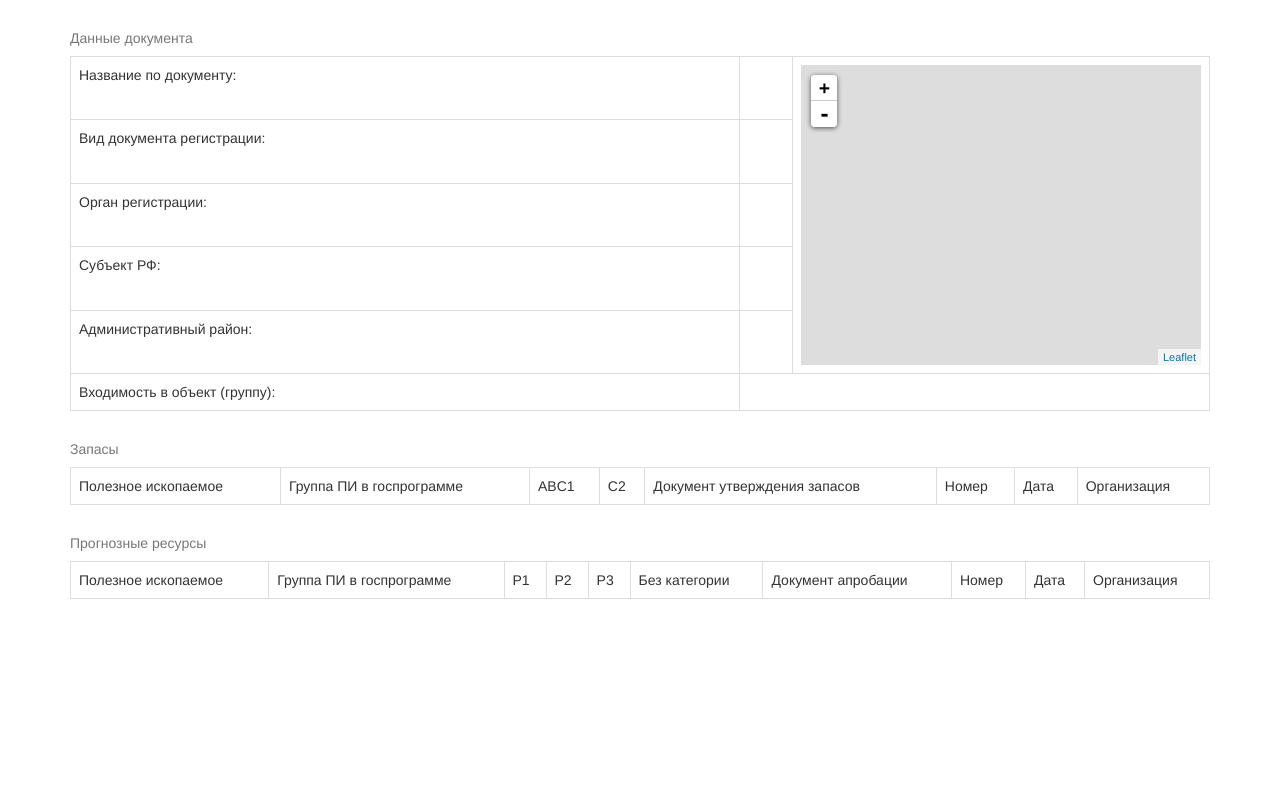
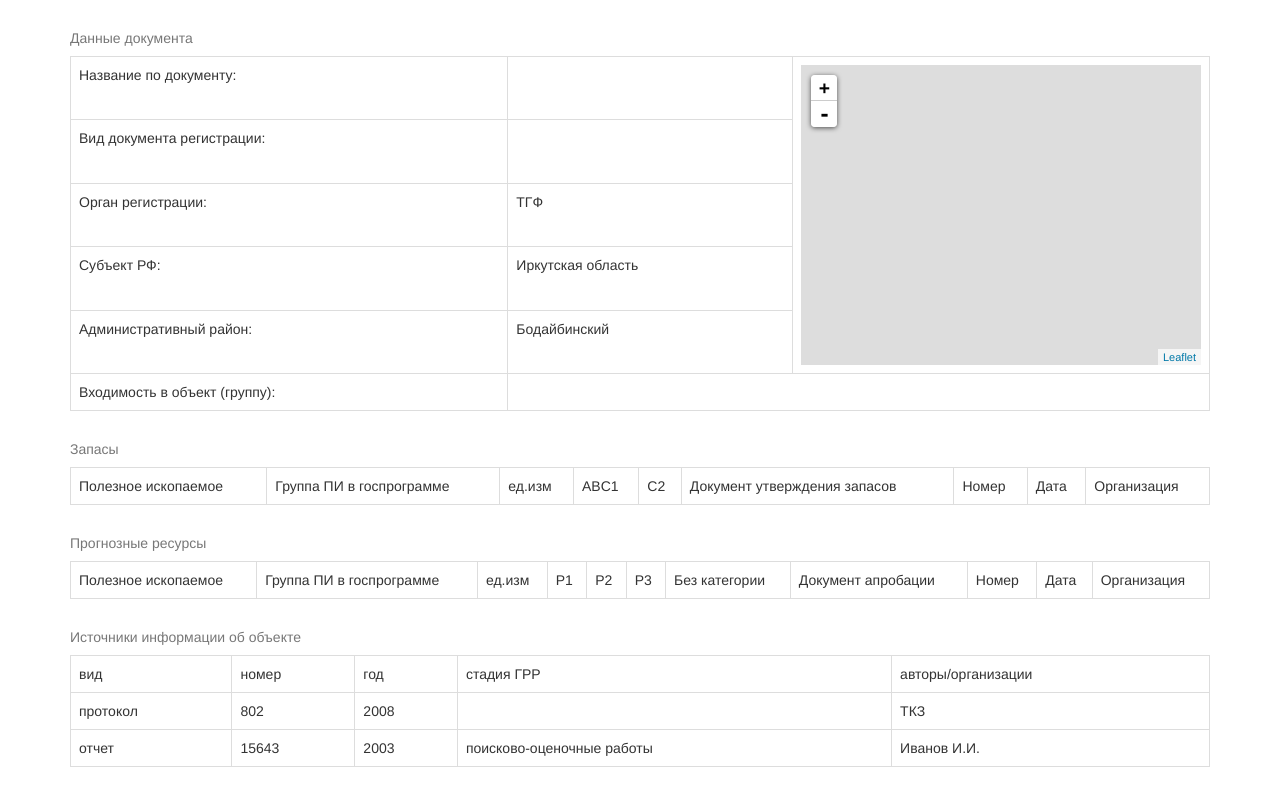
Before and after one commit to pirr/webgeolapp, a Flask app: template app/templates/doc.html in a window 1280 px wide. Shown: the part 52-839 px from the top of the page. Before the commit the page ends 651 px from the top, so only its background shows below. Run offline with Flask 2, Linux system fonts and the light colour scheme; the template is opened without the code that fills it, so the values that code supplies are empty; some libraries are stand-ins or nearby versions.

Commit message:
for presentation

```diff
--- a/app/templates/doc.html
+++ b/app/templates/doc.html
@@ -48,9 +48,9 @@
     </td>
     </tr>
     <tr><td>Вид документа регистрации:</td><td>{{doc.source_type}}</td></tr>
-    <tr><td>Орган регистрации:</td><td></td></tr>
-    <tr><td>Субъект РФ:</td><td></td></tr>
-    <tr><td>Административный район:</td><td></td></tr>
+    <tr><td>Орган регистрации:</td><td>ТГФ</td></tr>
+    <tr><td>Субъект РФ:</td><td>Иркутская область</td></tr>
+    <tr><td>Административный район:</td><td>Бодайбинский</td></tr>
     <tr>
         <td>Входимость в объект (группу):</td>
             <td colspan="2">
@@ -65,13 +65,13 @@
     <table class="table table-bordered">
     <caption>Запасы</caption>
     <tr>
-        <td>Полезное ископаемое</td><td>Группа ПИ в госпрограмме</td>
+        <td>Полезное ископаемое</td><td>Группа ПИ в госпрограмме</td><td>ед.изм</td>
         <td>АBC1</td><td>C2</td><td>Документ утверждения запасов</td>
         <td>Номер</td><td>Дата</td><td>Организация</td>
     </tr>
     {% for pi in pis %}
     <tr>
-        <td>{{pi.pi}}</td><td>{{pi.group_pi}}</td><td></td><td></td>
+        <td>{{pi.pi}}</td><td>{{pi.group_pi}}</td><td>кг</td><td>560</td><td></td>
         <td></td><td></td><td></td><td></td>
     </tr>
     {% endfor %}
@@ -80,16 +80,29 @@
     <table class="table table-bordered">
     <caption>Прогнозные ресурсы</caption>
     <tr>
-        <td>Полезное ископаемое</td><td>Группа ПИ в госпрограмме</td>
+        <td>Полезное ископаемое</td><td>Группа ПИ в госпрограмме</td><td>ед.изм</td>
         <td>P1</td><td>P2</td><td>P3</td>
         <td>Без категории</td><td>Документ апробации</td><td>Номер</td><td>Дата</td><td>Организация</td>
     </tr>
     {% for pi in pis %}
     <tr>
-        <td>{{pi.pi}}</td><td>{{pi.group_pi}}</td><td></td><td></td>
-        <td></td><td></td><td></td><td></td><td></td><td></td>
+        <td>{{pi.pi}}</td><td>{{pi.group_pi}}</td><td>кг</td><td>1200</td><td></td>
+        <td>2500</td><td></td><td>протокол</td><td>802</td><td>2008</td><td>ТКЗ</td>
     </tr>
     {% endfor %}
     </table>
 
+    <table class="table table-bordered">
+    <caption>Источники информации об объекте</caption>
+    <tr>
+        <td>вид</td><td>номер</td><td>год</td><td>стадия ГРР</td><td>авторы/организации</td>
+    </tr>
+    <tr>
+        <td>протокол</td><td>802</td><td>2008</td><td></td><td>ТКЗ</td>
+    </tr>
+    <tr>
+        <td>отчет</td><td>15643</td><td>2003</td><td>поисково-оценочные работы</td><td>Иванов И.И.</td>
+    </tr>
+    </table>
+
 {% endblock %}
```
